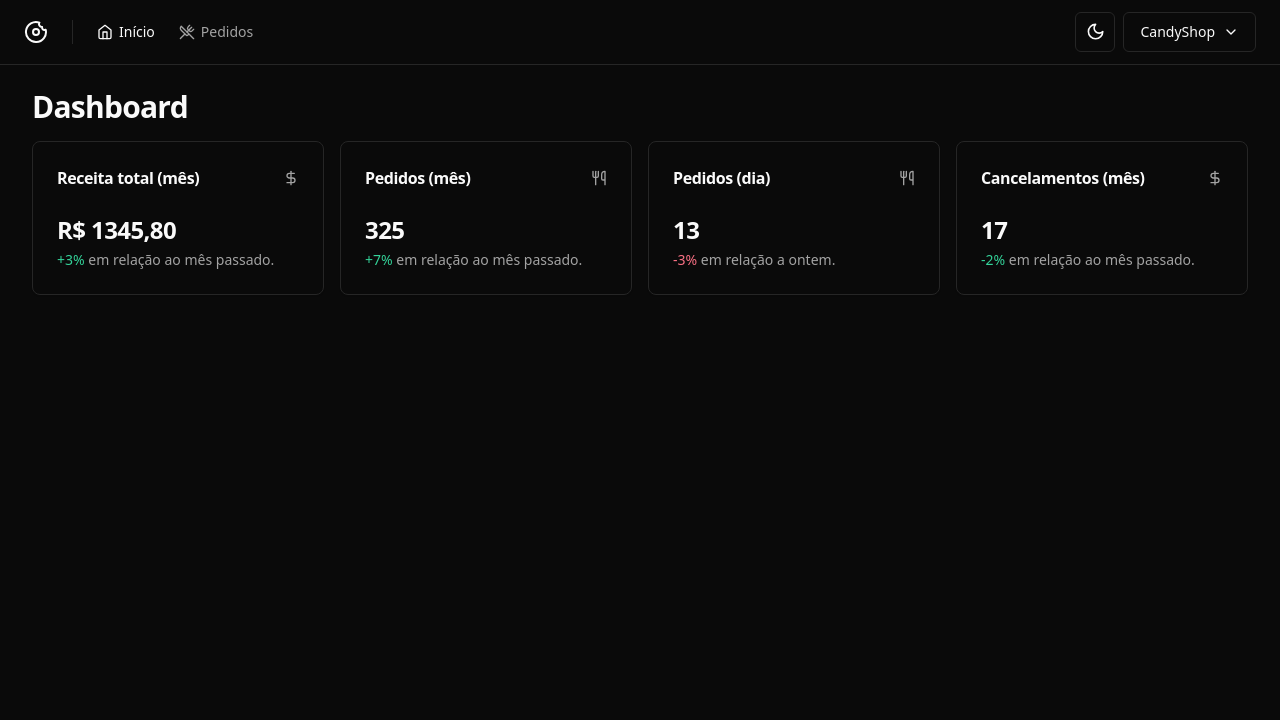
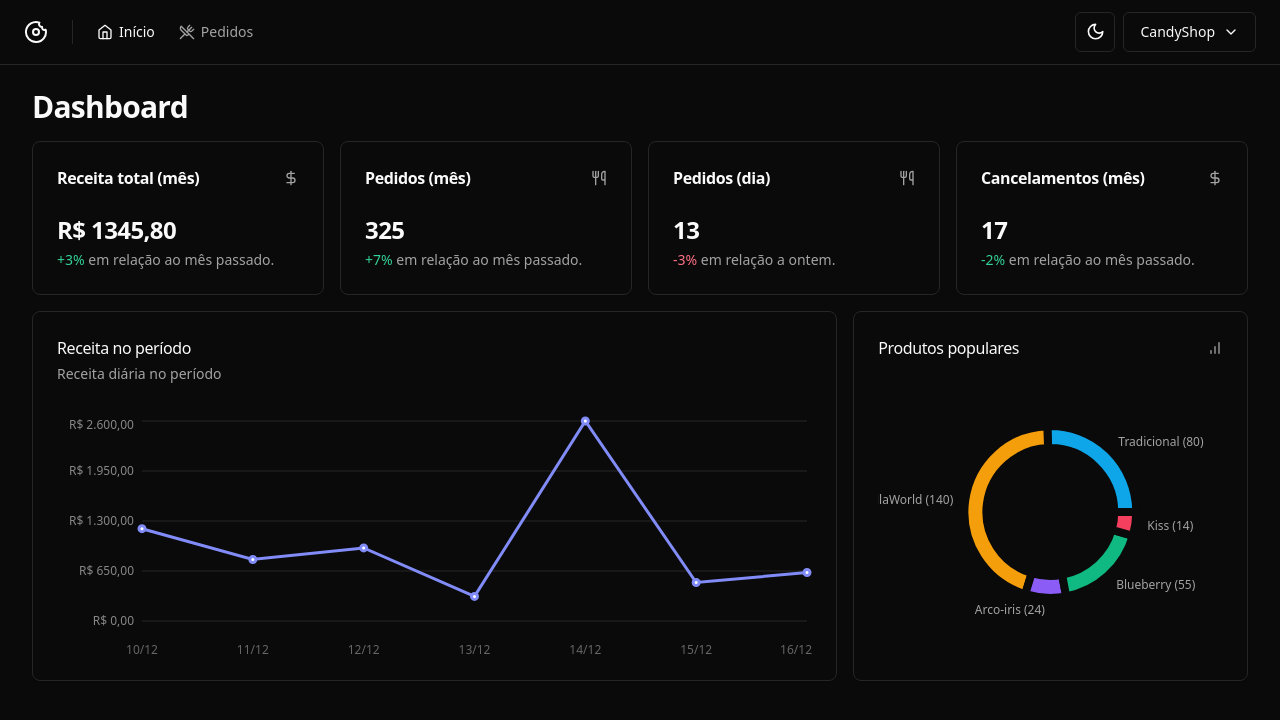
Before and after one commit to dioggosoares/candyshop, a React (Vite) app: page / in a window 1280 px wide. Shown: the top 720 px of the page. Built offline with nearby package versions, Linux system fonts and the light colour scheme.

Commit message:
feat: Create Revenue and Popular products chart

```diff
--- a/package.json
+++ b/package.json
@@ -27,6 +27,7 @@
     "react-helmet-async": "^2.0.4",
     "react-hook-form": "^7.50.1",
     "react-router-dom": "^6.22.0",
+    "recharts": "^2.12.0",
     "sonner": "^1.4.0",
     "sort-by": "^1.2.0",
     "tailwind-merge": "^2.2.1",
--- a/src/pages/app/dashboard/dashboard.tsx
+++ b/src/pages/app/dashboard/dashboard.tsx
@@ -4,6 +4,8 @@
 import { MonthCanceledOrdersAmountCard } from './month-canceled-orders-amount-card'
 import { MonthOrdersAmountCard } from './month-orders-amount-card'
 import { MonthRevenueCard } from './month-revenue-card'
+import { PopularProductsChart } from './popular-products-chart'
+import { RevenueChart } from './revenue-chart'
 
 export function Dashboard() {
   return (
@@ -18,6 +20,11 @@
           <DayOrdersAmountCard />
           <MonthCanceledOrdersAmountCard />
         </div>
+
+        <div className="grid grid-cols-9 gap-4">
+          <RevenueChart />
+          <PopularProductsChart />
+        </div>
       </div>
     </>
   )
--- /dev/null
+++ b/src/pages/app/dashboard/popular-products-chart.tsx
@@ -0,0 +1,92 @@
+import { BarChart } from 'lucide-react'
+import { Cell, Pie, PieChart, ResponsiveContainer } from 'recharts'
+import colors from 'tailwindcss/colors'
+
+import { Card, CardContent, CardHeader, CardTitle } from '@/components/ui/card'
+
+const data = [
+  { product: 'Tradicional', amount: 80 },
+  { product: 'NutellaWorld', amount: 140 },
+  { product: 'Arco-iris', amount: 24 },
+  { product: 'Blueberry', amount: 55 },
+  { product: 'Kiss', amount: 14 },
+]
+
+const COLORS = [
+  colors.sky['500'],
+  colors.amber['500'],
+  colors.violet['500'],
+  colors.emerald['500'],
+  colors.rose['500'],
+]
+
+export function PopularProductsChart() {
+  return (
+    <Card className="col-span-3">
+      <CardHeader className="pb-8">
+        <div className="flex items-center justify-between">
+          <CardTitle className="text-base font-medium ">
+            Produtos populares
+          </CardTitle>
+          <BarChart className="h-4 w-4 text-muted-foreground" />
+        </div>
+      </CardHeader>
+      <CardContent>
+        <ResponsiveContainer width="100%" height={240}>
+          <PieChart style={{ fontSize: 12 }}>
+            <Pie
+              data={data}
+              dataKey="amount"
+              nameKey="product"
+              cx="50%"
+              cy="50%"
+              outerRadius={86}
+              innerRadius={64}
+              strokeWidth={8}
+              labelLine={false}
+              label={({
+                cx,
+                cy,
+                midAngle,
+                innerRadius,
+                outerRadius,
+                value,
+                index,
+              }) => {
+                const RADIAN = Math.PI / 180
+                const radius = 12 + innerRadius + (outerRadius - innerRadius)
+                const x = cx + radius * Math.cos(-midAngle * RADIAN)
+                const y = cy + radius * Math.sin(-midAngle * RADIAN)
+
+                return (
+                  <text
+                    x={x}
+                    y={y}
+                    className="fill-muted-foreground text-xs"
+                    textAnchor={x > cx ? 'start' : 'end'}
+                    dominantBaseline="central"
+                  >
+                    {data[index].product.length > 12
+                      ? data[index].product.substring(0, 12).concat('...')
+                      : data[index].product}{' '}
+                    ({value})
+                  </text>
+                )
+              }}
+            >
+              {data.map((_, index) => {
+                return (
+                  <Cell
+                    key={`cell-${index}`}
+                    fill={COLORS[index]}
+                    className="stroke-background hover:opacity-80"
+                  />
+                )
+              })}
+            </Pie>
+          </PieChart>
+        </ResponsiveContainer>
+      </CardContent>
+    </Card>
+  )
+}
--- /dev/null
+++ b/src/pages/app/dashboard/revenue-chart.tsx
@@ -0,0 +1,70 @@
+import {
+  CartesianGrid,
+  Line,
+  LineChart,
+  ResponsiveContainer,
+  XAxis,
+  YAxis,
+} from 'recharts'
+import colors from 'tailwindcss/colors'
+
+import {
+  Card,
+  CardContent,
+  CardDescription,
+  CardHeader,
+  CardTitle,
+} from '@/components/ui/card'
+
+const data = [
+  { date: '10/12', revenue: 1200 },
+  { date: '11/12', revenue: 800 },
+  { date: '12/12', revenue: 950 },
+  { date: '13/12', revenue: 320 },
+  { date: '14/12', revenue: 2600 },
+  { date: '15/12', revenue: 500 },
+  { date: '16/12', revenue: 630 },
+]
+
+export function RevenueChart() {
+  return (
+    <Card className="col-span-6">
+      <CardHeader className="flex-row items-center justify-between pb-8">
+        <div className="space-y-1">
+          <CardTitle className="text-base font-medium ">
+            Receita no período
+          </CardTitle>
+          <CardDescription>Receita diária no período</CardDescription>
+        </div>
+      </CardHeader>
+      <CardContent>
+        <ResponsiveContainer width="100%" height={240}>
+          <LineChart data={data} style={{ fontSize: 12 }}>
+            <XAxis dataKey="date" tickLine={false} axisLine={false} dy={16} />
+            <YAxis
+              stroke="#888"
+              axisLine={false}
+              tickLine={false}
+              width={80}
+              tickFormatter={(value: number) =>
+                value.toLocaleString('pt-BR', {
+                  style: 'currency',
+                  currency: 'BRL',
+                })
+              }
+            />
+
+            <CartesianGrid vertical={false} className="stroke-muted" />
+
+            <Line
+              type="linear"
+              strokeWidth={3}
+              dataKey="revenue"
+              stroke={colors.indigo['400']}
+            />
+          </LineChart>
+        </ResponsiveContainer>
+      </CardContent>
+    </Card>
+  )
+}
```
Also changed, not shown: 1 other file (tests, documents, lock files or other folders).
